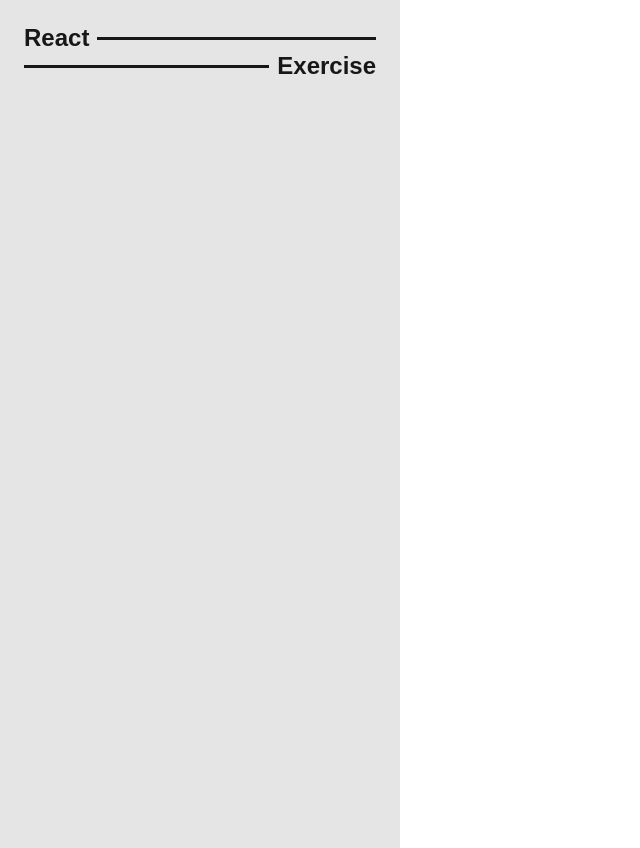
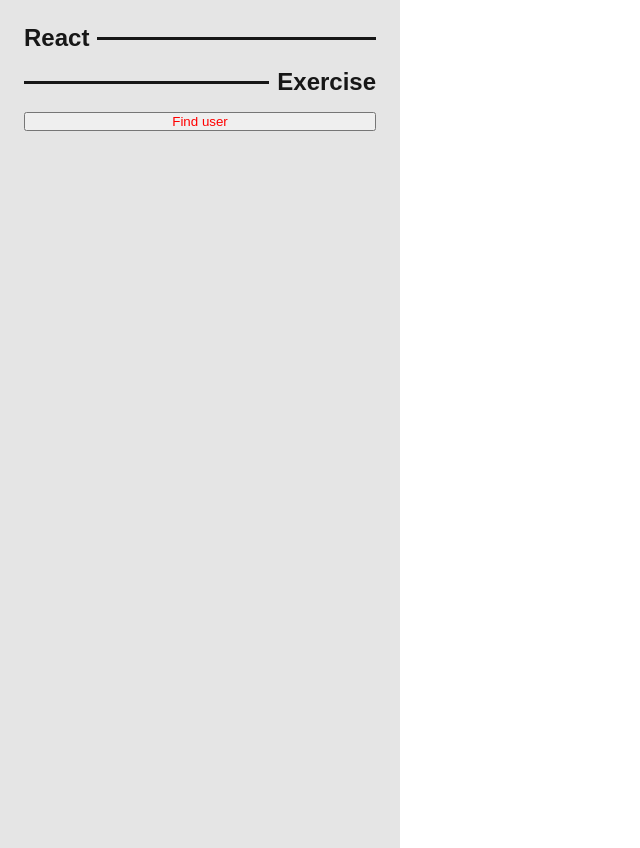
Before and after one commit to ottoworld/react-form-exercise, a Next.js app: page / in a window 1280 px wide. Shown: the whole page, without its empty margins (0-640 px from the left). Built offline with nearby package versions, Linux system fonts and the light colour scheme.

Commit message:
feat: create new nav button, users list, and users dialog components. For re-use and client / server separation.

```diff
--- a/app/layout.tsx
+++ b/app/layout.tsx
@@ -2,6 +2,8 @@
 import { Geist, Geist_Mono } from "next/font/google";
 import "./globals.css";
 import styles from "@/app/page.module.css";
+import UsersDialogComponent from "@/components/users-dialog/users-dialog";
+import UsersListComponent from "@/components/users-list/users-list";
 
 const geistSans = Geist({
   variable: "--font-geist-sans",
@@ -36,6 +38,9 @@
               <div className={styles.navTitleLine}></div>
               <h1>Exercise</h1>
             </div>
+            <UsersDialogComponent>
+              <UsersListComponent />
+            </UsersDialogComponent>
           </nav>
           <main className={styles.pageMain}>{children}</main>
         </div>
--- a/app/page.module.css
+++ b/app/page.module.css
@@ -9,6 +9,9 @@
   padding: 24px;
   flex-grow: 2;
   max-width: 500px;
+  display: flex;
+  flex-direction: column;
+  gap: 16px;
   background: var(--background-secondary);
 }
 
--- /dev/null
+++ b/components/nav-button/nav-button.module.css
@@ -0,0 +1,3 @@
+.button {
+  color: red;
+}
--- /dev/null
+++ b/components/nav-button/nav-button.tsx
@@ -0,0 +1,13 @@
+import { ButtonHTMLAttributes } from "react";
+import styles from "./nav-button.module.css";
+
+export default function NavButtonComponent({
+  children,
+  ...props
+}: ButtonHTMLAttributes<HTMLButtonElement>) {
+  return (
+    <button className={styles.button} {...props}>
+      {children}
+    </button>
+  );
+}
--- /dev/null
+++ b/components/users-dialog/users-dialog.module.css
@@ -0,0 +1,5 @@
+.button {
+}
+.dialog {
+  margin: auto;
+}
--- /dev/null
+++ b/components/users-dialog/users-dialog.tsx
@@ -0,0 +1,26 @@
+"use client";
+
+import { ReactNode, useRef } from "react";
+import styles from "./users-dialog.module.css";
+import NavButtonComponent from "@/components/nav-button/nav-button";
+
+export interface UsersDialogProps {
+  children?: ReactNode;
+}
+
+export default function UsersDialogComponent({ children }: UsersDialogProps) {
+  const dialogRef = useRef<HTMLDialogElement>(null);
+
+  const handleClick = () => {
+    dialogRef.current?.showModal();
+  };
+
+  return (
+    <>
+      <NavButtonComponent onClick={handleClick}>Find user</NavButtonComponent>
+      <dialog className={styles.dialog} ref={dialogRef}>
+        {children}
+      </dialog>
+    </>
+  );
+}
--- /dev/null
+++ b/components/users-list/users-list.module.css
@@ -0,0 +1,3 @@
+.list {
+  color: green;
+}
--- /dev/null
+++ b/components/users-list/users-list.tsx
@@ -0,0 +1,12 @@
+import styles from "./users-list.module.css";
+
+export default function UsersListComponent() {
+  return (
+    <div>
+      <h1>All users</h1>
+      <ul className={styles.list}>
+        <li>User 1</li>
+      </ul>
+    </div>
+  );
+}
```
Also changed, not shown: app/sign-up/page.tsx (+1 -13 lines), app/user/page.tsx (+16 -1 lines).
